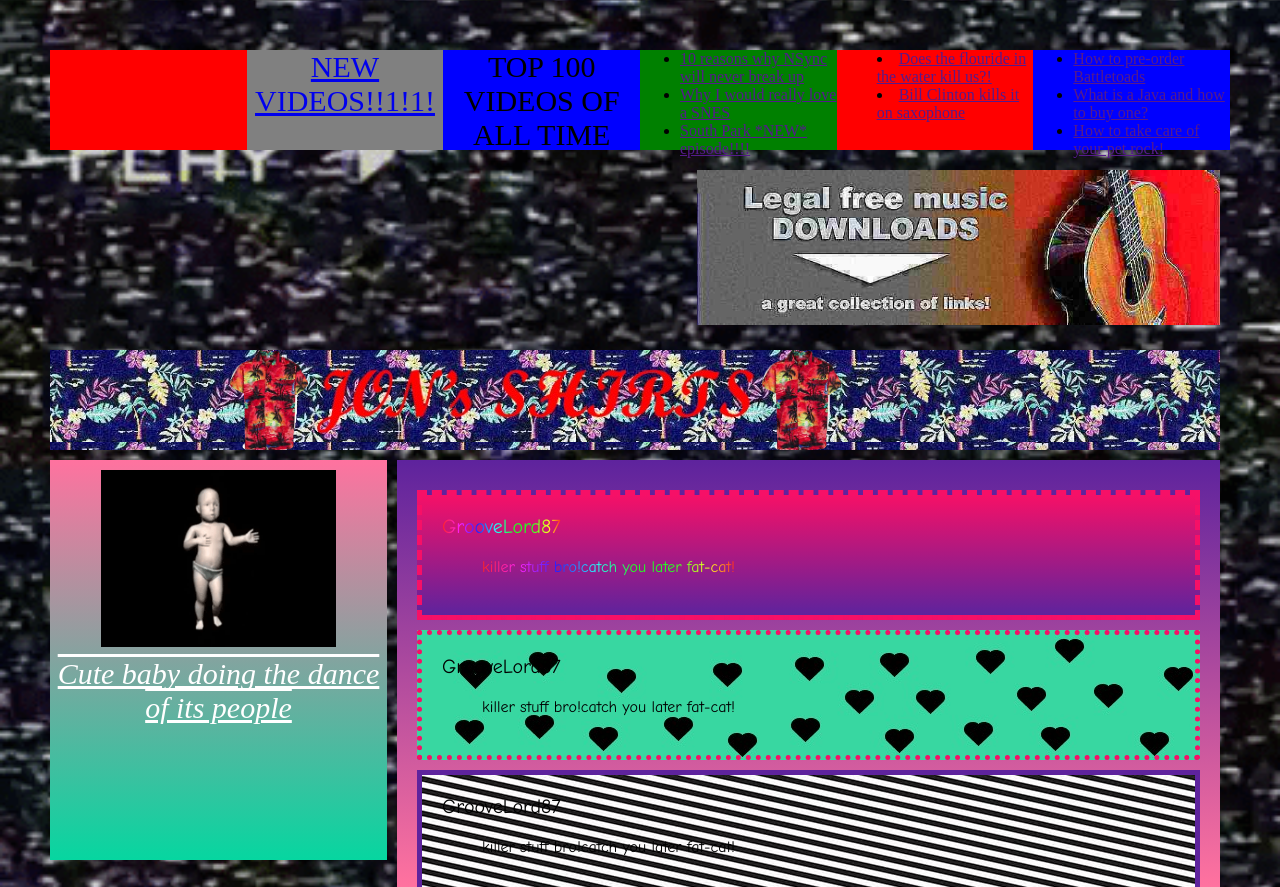
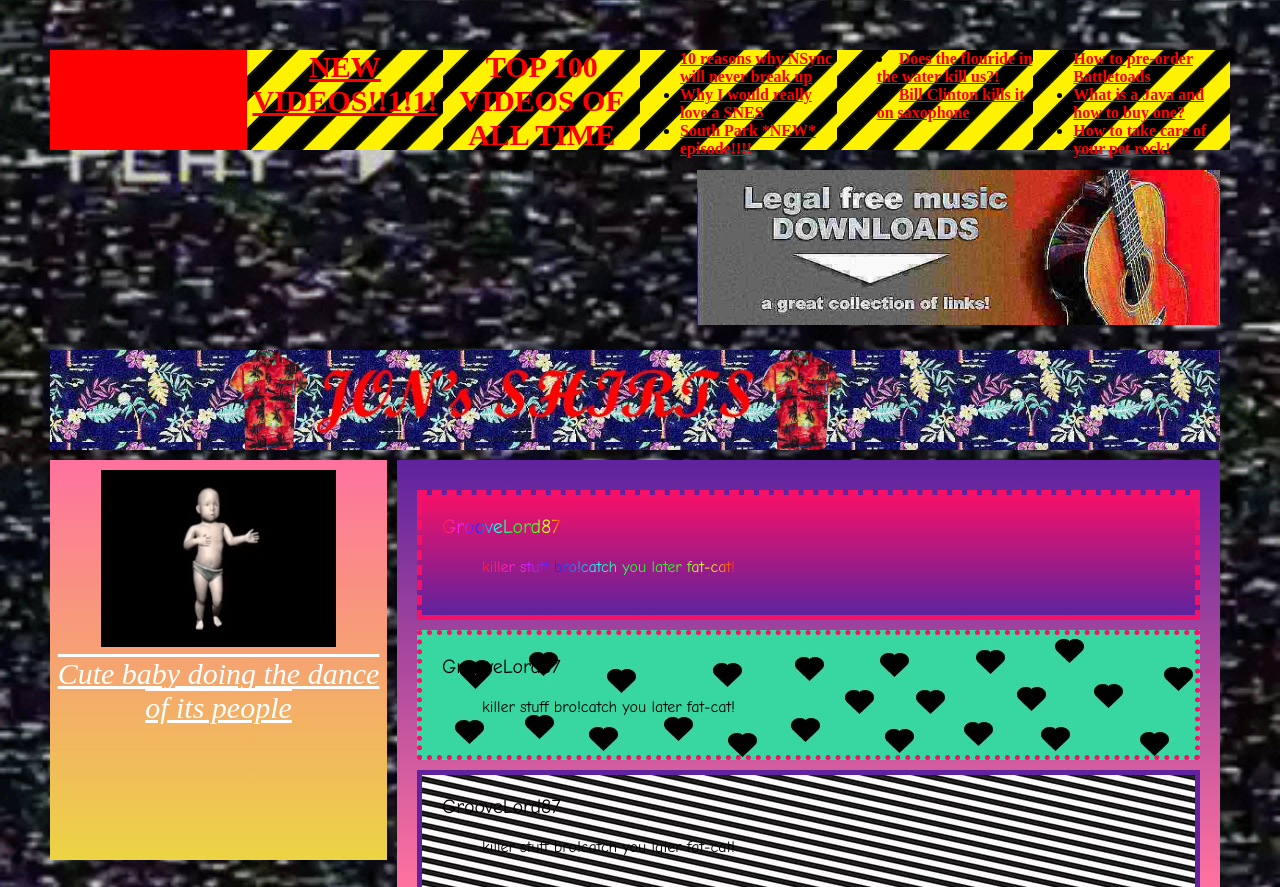
Before and after one commit to andreivoiculas/GUH2018, a plain HTML site: page autoscroll.html in a window 1280 px wide. Shown: the top 887 px of the page. Drawn offline with nearby package versions, Linux system fonts and the light colour scheme.

Commit message:
Added more stuff

```diff
--- a/style.css
+++ b/style.css
@@ -24,6 +24,7 @@ body {
   grid-template-columns: repeat(6, 1fr);
   /*grid-gap: 10px;*/
   grid-auto-rows: minmax(100px, auto);
+  font-weight: bolder;
 }
 
 
@@ -33,34 +34,39 @@ body {
 }
 .banner .new-videos{
   grid-column: 2;
-  background-color: gray;
+  background-image:url('./hazard.png');
   text-align: center;
+  color: red;
   font-size: 30px;
 }
 .banner .top100{
   grid-column: 3;
-  background-color: blue;
+  background-image:url('./hazard.png');
   text-align: center;
   font-size: 30px;
+  color: red;
 }
 .banner li{
   margin-left: 40px;
 }
+.banner li a{
+  color: red;
+}
 .banner .list1{
   grid-column: 4;
-  background-color: green;
+  background-image:url('./hazard.png');
 }
 .banner .list2{
   grid-column: 5;
-  background-color: red;
+  background-image:url('./hazard.png');
 }
 .banner .list3{
   grid-column: 6;
-  background-color: blue;
+  background-image:url('./hazard.png');
 }
 
 .video-box {
-  background: linear-gradient(to bottom,#ff729f, #06d6a0);
+  background: linear-gradient(to bottom,#ff729f, #ecd444);
   grid-column: 1;
   grid-row: 2;
 }
@@ -87,7 +93,7 @@ body {
 
 
 .comments {
-  background: linear-gradient(to bottom,#5e239d,#ff729f, #06d6a0);
+  background: linear-gradient(to bottom,#5e239d,#ff729f, #6e2594);
   grid-column: 2;
   grid-row: 2 / 4;
   padding: 20px;
```
Also changed, not shown: hazard.png (added), profile.jpeg (added), profile1.jpeg (added), profile2.jpeg (added), profile3.jpeg (added), profile4.jpeg (added), profile5.jpeg (added).
